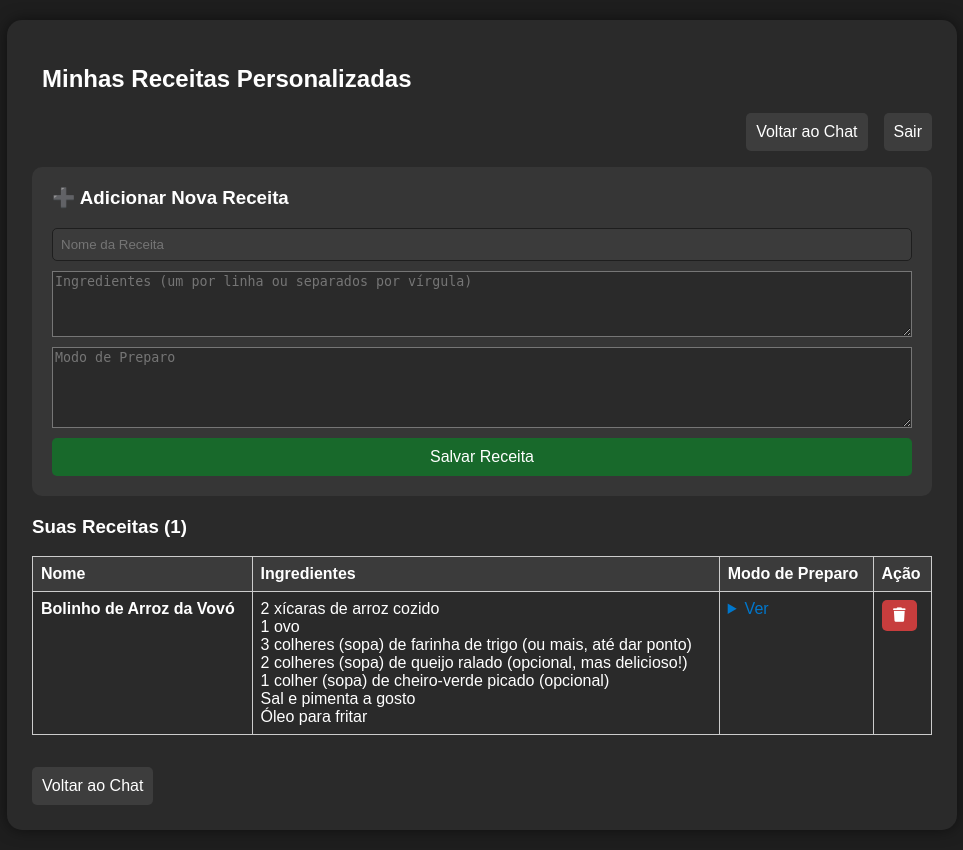
After one commit to augusto-vargas/chatbot-receitas, a Flask app: page /minhas-receitas in a window 1280 px wide. The commit adds this page. Shown: the whole page, without its empty margins (158-1121 px from the left). Run offline with Flask 3, Linux system fonts and the light colour scheme; a user stored in the database is signed in; data comes from the database, SQL or seed files in the repository; both versions use the stored data as it was after the commit.

Commit message:
adicionando novas funcionalidades

```diff
--- a/app.py
+++ b/app.py
@@ -1,31 +1,73 @@
-from flask import Flask, render_template, request, jsonify, redirect, url_for
+from flask import Flask, render_template, request, jsonify, redirect, url_for, session
 import sqlite3
+from functools import wraps
+from werkzeug.security import check_password_hash, generate_password_hash
 
 app = Flask(__name__)
+app.secret_key = "supersecretkey"
 
-# Função para conectar ao banco
+
 def get_db_connection():
+    """Estabelece conexão com o banco de dados SQLite."""
     conn = sqlite3.connect("receitas.db")
     conn.row_factory = sqlite3.Row
     return conn
 
-def buscar_receitas(termo):
+
+def validar_login(username, password):
+    """Valida credenciais do usuário."""
     conn = get_db_connection()
     cursor = conn.cursor()
-    cursor.execute("""
-        SELECT nome, ingredientes, modo_preparo
-        FROM receitas
-        WHERE nome LIKE ?
-    """, (f"%{termo}%",))
-    resultados = cursor.fetchall()
+    cursor.execute("SELECT password_hash FROM usuarios WHERE username = ?", (username,))
+    resultado = cursor.fetchone()
     conn.close()
-    return resultados
+
+    return check_password_hash(resultado[0], password) if resultado else False
+
+
+def obter_user_id(username):
+    """Obtém o ID do usuário pelo username."""
+    conn = get_db_connection()
+    cursor = conn.cursor()
+    cursor.execute("SELECT id FROM usuarios WHERE username = ?", (username,))
+    resultado = cursor.fetchone()
+    conn.close()
+    return resultado[0] if resultado else None
+
+
+def buscar_receitas(termo):
+    """Busca receitas por nome."""
+    conn = get_db_connection()
+    cursor = conn.cursor()
+    cursor.execute(
+        "SELECT nome, ingredientes, modo_preparo FROM receitas WHERE nome LIKE ?",
+        (f"%{termo}%",)
+    )
+    receitas = cursor.fetchall()
+    conn.close()
+    return receitas
+
+
+def login_required(f):
+    """Decorator que protege rotas que exigem autenticação."""
+    @wraps(f)
+    def decorated_function(*args, **kwargs):
+        if not session.get("user"):
+            return redirect(url_for("login", next=request.path))
+        return f(*args, **kwargs)
+    return decorated_function
+
+
 
 @app.route("/")
+@login_required
 def index():
-    return render_template("index.html")
+    username = session.get("user")
+    return render_template("index.html", username=username)
+
 
 @app.route("/chat", methods=["POST"])
+@login_required
 def chat():
     user_message = request.json.get("message").lower()
     receitas = buscar_receitas(user_message)
@@ -41,41 +83,27 @@ def chat():
     detalhes = f"🍴 {receita['nome']}\nIngredientes: {receita['ingredientes']}\nModo de preparo: {receita['modo_preparo']}"
     return jsonify({"reply": detalhes})
 
-# -------------------------------
-# ROTA PARA LISTA DE RECEITAS
-# -------------------------------
 
 @app.route("/lista", methods=["GET", "POST"])
+@login_required
 def lista():
     conn = get_db_connection()
     cursor = conn.cursor()
 
-    # Paginação
     page = int(request.args.get("page", 1))
-    per_page = 10
-    offset = (page - 1) * per_page
-
     search = request.args.get("search", "").strip()
+    per_page, offset = 10, (page - 1) * 10
 
     if request.method == "POST":
-        nome = request.form["nome"]
-        ingredientes = request.form["ingredientes"]
-        modo_preparo = request.form["modo_preparo"]
-
-        cursor.execute("""
-            INSERT INTO receitas (nome, ingredientes, modo_preparo)
-            VALUES (?, ?, ?)
-        """, (nome, ingredientes, modo_preparo))
+        cursor.execute(
+            "INSERT INTO receitas (nome, ingredientes, modo_preparo) VALUES (?, ?, ?)",
+            (request.form["nome"], request.form["ingredientes"], request.form["modo_preparo"])
+        )
         conn.commit()
-
         return redirect(url_for("lista"))
 
-    # Contar total de receitas (com ou sem filtro)
     if search:
-        cursor.execute(
-            "SELECT COUNT(*) FROM receitas WHERE nome LIKE ?",
-            (f"%{search}%",)
-        )
+        cursor.execute("SELECT COUNT(*) FROM receitas WHERE nome LIKE ?", (f"%{search}%",))
         total = cursor.fetchone()[0]
         cursor.execute(
             "SELECT * FROM receitas WHERE nome LIKE ? ORDER BY nome ASC LIMIT ? OFFSET ?",
@@ -90,13 +118,131 @@ def lista():
     conn.close()
 
     total_pages = (total + per_page - 1) // per_page
+    return render_template("lista.html", receitas=receitas, page=page, total_pages=total_pages)
 
-    return render_template(
-        "lista.html",
-        receitas=receitas,
-        page=page,
-        total_pages=total_pages
+
+@app.route("/login", methods=["GET", "POST"])
+def login():
+    next_page = request.args.get("next") or request.form.get("next") or url_for("index")
+
+    if request.method == "POST":
+        username = request.form.get("username", "").strip()
+        password = request.form.get("password", "").strip()
+
+        if validar_login(username, password):
+            session["user"] = username
+            return redirect(next_page)
+
+        return render_template("login.html", error="Usuário ou senha incorretos", next=next_page)
+
+    return render_template("login.html", next=next_page)
+
+
+@app.route("/register", methods=["GET", "POST"])
+def register():
+    if request.method == "POST":
+        username = request.form.get("username", "").strip()
+        password = request.form.get("password", "").strip()
+        password_confirm = request.form.get("password_confirm", "").strip()
+
+        if not username or len(username) < 3:
+            return render_template("register.html", error="Usuário deve ter pelo menos 3 caracteres")
+
+        if not password or len(password) < 6:
+            return render_template("register.html", error="Senha deve ter pelo menos 6 caracteres")
+
+        if password != password_confirm:
+            return render_template("register.html", error="As senhas não coincidem")
+
+        conn = get_db_connection()
+        cursor = conn.cursor()
+
+        try:
+            hashed_password = generate_password_hash(password)
+            cursor.execute(
+                "INSERT INTO usuarios (username, password_hash) VALUES (?, ?)",
+                (username, hashed_password)
+            )
+            conn.commit()
+            conn.close()
+            return render_template("register.html", success="✓ Conta criada com sucesso! Faça login para continuar.")
+        except sqlite3.IntegrityError:
+            conn.close()
+            return render_template("register.html", error="Este usuário já existe. Tente outro nome.")
+        except Exception as e:
+            conn.close()
+            return render_template("register.html", error=f"Erro ao registrar: {str(e)}")
+
+    return render_template("register.html")
+
+
+@app.route("/minhas-receitas", methods=["GET", "POST"])
+@login_required
+def minhas_receitas():
+    username = session.get("user")
+    user_id = obter_user_id(username)
+
+    if not user_id:
+        return redirect(url_for("login"))
+
+    conn = get_db_connection()
+    cursor = conn.cursor()
+    erro = None
+
+    if request.method == "POST":
+        nome = request.form.get("nome", "").strip()
+        ingredientes = request.form.get("ingredientes", "").strip()
+        modo_preparo = request.form.get("modo_preparo", "").strip()
+
+        if not nome or not ingredientes or not modo_preparo:
+            erro = "Todos os campos são obrigatórios"
+        else:
+            try:
+                cursor.execute(
+                    "INSERT INTO receitas_personalizadas (user_id, nome, ingredientes, modo_preparo) VALUES (?, ?, ?, ?)",
+                    (user_id, nome, ingredientes, modo_preparo)
+                )
+                conn.commit()
+            except Exception as e:
+                erro = f"Erro ao salvar receita: {str(e)}"
+
+    cursor.execute(
+        "SELECT id, nome, ingredientes, modo_preparo, criado_em FROM receitas_personalizadas WHERE user_id = ? ORDER BY criado_em DESC",
+        (user_id,)
     )
+    minhas_receitas_list = cursor.fetchall()
+    conn.close()
+
+    return render_template("minhas_receitas.html", receitas=minhas_receitas_list, erro=erro)
+
+
+@app.route("/deletar-receita/<int:receita_id>", methods=["POST"])
+@login_required
+def deletar_receita(receita_id):
+    username = session.get("user")
+    user_id = obter_user_id(username)
+
+    conn = get_db_connection()
+    cursor = conn.cursor()
+
+    cursor.execute(
+        "SELECT id FROM receitas_personalizadas WHERE id = ? AND user_id = ?",
+        (receita_id, user_id)
+    )
+
+    if cursor.fetchone():
+        cursor.execute("DELETE FROM receitas_personalizadas WHERE id = ?", (receita_id,))
+        conn.commit()
+
+    conn.close()
+    return redirect(url_for("minhas_receitas"))
+
+
+@app.route("/logout")
+def logout():
+    session.pop("user", None)
+    return redirect(url_for("login"))
+
 
 if __name__ == "__main__":
     app.run(debug=True)
--- a/requirements.txt
+++ b/requirements.txt
@@ -1,2 +1,2 @@
 flask
-sqlite3
+werkzeug
--- a/static/script.js
+++ b/static/script.js
@@ -1,60 +1,64 @@
+// Handles sending messages to the backend and updating the chat UI.
 async function sendMessage() {
-  let message = document.getElementById("message").value;
+  const inputEl = document.getElementById("message");
+  const chatBox = document.getElementById("chat-box");
+  const message = inputEl && inputEl.value.trim();
   if (!message) return;
 
-  let chatBox = document.getElementById("chat-box");
-
-  // Mostrar mensagem do usuário
-  chatBox.innerHTML += `<p class="user"><b>Você:</b> ${message}</p>`;
+  chatBox.insertAdjacentHTML('beforeend', `<p class="user"><b>Você:</b> ${message}</p>`);
   chatBox.scrollTop = chatBox.scrollHeight;
 
-  // Enviar para o backend
-  let response = await fetch("/chat", {
+  const res = await fetch("/chat", {
     method: "POST",
     headers: { "Content-Type": "application/json" },
-    body: JSON.stringify({ message: message }),
+    body: JSON.stringify({ message })
   });
 
-  let data = await response.json();
+  const data = await res.json();
+  chatBox.insertAdjacentHTML('beforeend', `<p class="bot"><b>Bot:</b> ${data.reply}</p>`);
+  chatBox.scrollTop = chatBox.scrollHeight;
+  inputEl.value = "";
+}
 
-  // Mostrar resposta do bot
-  chatBox.innerHTML += `<p class="bot"><b>Bot:</b> ${data.reply}</p>`;
+// Display welcome message with username and tips.
+function showWelcomeMessage() {
+  const chatBox = document.getElementById("chat-box");
+  const username = chatBox && chatBox.getAttribute("data-username");
+
+  if (!chatBox || !username) return;
+
+  const welcome = `
+    <p class="bot"><b>Bot:</b> Olá, ${username}! 👋 Bem-vindo ao ChefBot.</p>
+    <p class="bot"><b>Bot:</b> Aqui você pode buscar receitas digitando:</p>
+    <p class="bot">• Um ingrediente (ex: "frango", "tomate")</p>
+    <p class="bot">• O nome de uma receita (ex: "sushi", "pizza")</p>
+    <p class="bot">Explore a biblioteca completa em "Lista de Ingredientes" ou crie suas próprias receitas em "Minhas Receitas". Bom apetite! 🍳</p>
+  `;
+
+  chatBox.insertAdjacentHTML('beforeend', welcome);
   chatBox.scrollTop = chatBox.scrollHeight;
+}
 
-  // Limpar input
-  document.getElementById("message").value = "";
-}
-// Enter
+// Single DOM-ready entry point: wire UI controls.
 document.addEventListener("DOMContentLoaded", () => {
   const input = document.getElementById("message");
   const sendBtn = document.getElementById("send-btn");
+  const listaBtn = document.getElementById("lista-btn");
+  const chatBtn = document.getElementById("chat-btn");
+
+  showWelcomeMessage();
 
   if (input && sendBtn) {
-    input.addEventListener("keydown", function (event) {
-      // Envia ao pressionar Enter (sem Shift)
-      if (event.key === "Enter" && !event.shiftKey) {
-        event.preventDefault();
+    // Enter submits (without Shift)
+    input.addEventListener("keydown", (ev) => {
+      if (ev.key === "Enter" && !ev.shiftKey) {
+        ev.preventDefault();
         sendBtn.click();
       }
     });
+    sendBtn.addEventListener("click", sendMessage);
   }
+
+  if (listaBtn) listaBtn.addEventListener("click", () => window.location.href = "lista");
+  if (chatBtn) chatBtn.addEventListener("click", () => window.location.href = "/");
 });
-
-// Redirecionar para página de lista
-document.addEventListener("DOMContentLoaded", () => {
-  const listaBtn = document.getElementById("lista-btn");
-  if (listaBtn) {
-    listaBtn.addEventListener("click", () => {
-      window.location.href = "lista";
-    });
-  }
-});
-
-document.addEventListener("DOMContentLoaded", () => {
-  const chatBtn = document.getElementById("chat-btn");
-  if (chatBtn) {
-    chatBtn.addEventListener("click", () => {
-      window.location.href = "/";
-    });
-  }
-});
--- a/static/style.css
+++ b/static/style.css
@@ -12,10 +12,12 @@ body {
 .container {
   padding: 25px;
   border-radius: 15px;
-  width: 500px;
+  width: 90%;
+  max-width: 500px;
   display: flex;
   flex-direction: column;
-  align-items: end;
+  align-items: center;
+  margin: 20px auto;
 }
 
 .chat-content {
@@ -30,8 +32,10 @@ body {
   background: #2a2a2a;
   padding: 25px;
   border-radius: 15px;
-  width: 100vh;
+  width: 95%;
+  max-width: 900px;
   box-shadow: 0 0 15px rgba(0, 0, 0, 0.5);
+  margin: 20px auto;
 }
 
 h2 {
@@ -39,6 +43,7 @@ h2 {
 }
 
 .chat-box {
+  max-height: 50vh;
   height: 400px;
   overflow-y: auto;
   border: 2px solid #1e1e1e;
@@ -131,6 +136,31 @@ textarea {
   margin-bottom: 15px;
 }
 
+/* Utility classes for forms and layout */
+.card {
+  background: #363636;
+  padding: 20px;
+  border-radius: 10px;
+  margin-bottom: 1.25em;
+}
+
+.form-column {
+  display: flex;
+  flex-direction: column;
+  gap: 10px;
+}
+
+.form-actions {
+  display: flex;
+  gap: 10px;
+  justify-content: flex-end;
+}
+
+.alert-error { color: #ffb3b3; }
+.alert-success { color: #b3ffb3; }
+
+.top-actions { display:flex; justify-content:flex-end; margin-bottom:1em; gap:1em; }
+
 .tabela-receitas {
   width: 100%;
   border-collapse: collapse;
@@ -190,6 +220,31 @@ textarea {
   font-weight: 500;
 }
 
+/* Responsive rules */
+@media (max-width: 900px) {
+  .lista-container { padding: 20px; }
+  .container { padding: 20px; }
+  .chat-box { height: 360px; }
+}
+
+@media (max-width: 600px) {
+  /* Make chat area full-width and stack inputs */
+  .container { max-width: 100%; width: 95%; padding: 16px; }
+  .chat-content { padding: 16px; }
+  .chat-box { height: 45vh; max-height: 45vh; }
+  .input-area { flex-direction: column; }
+  .input-area input { width: 100%; }
+  .input-area button { width: 100%; }
+
+  /* Readability for lists */
+  .lista-container { padding: 16px; }
+  .tabela-receitas td, .tabela-receitas th { padding: 0.4em; font-size: 0.95em; }
+
+  /* Form layout */
+  .form-actions { justify-content: stretch; }
+  .form-actions .secondary-button, .form-actions button { flex: 1; }
+}
+
 .search-form {
   display: flex;
   justify-content: flex-end;
@@ -219,3 +274,18 @@ textarea {
 .search-btn:hover {
   background: #1e8035;
 }
+
+.delete-btn {
+  padding: 0.5em 0.8em;
+  background: #c73d3d;
+  color: #fff;
+  border-radius: 5px;
+  border: none;
+  cursor: pointer;
+  font-size: 0.9em;
+  transition: background 0.2s;
+}
+
+.delete-btn:hover {
+  background: #a02a2a;
+}
--- a/templates/index.html
+++ b/templates/index.html
@@ -9,17 +9,19 @@
     <div class="container">
       <div class="top-bar">
         <button id="lista-btn">Lista de Ingredientes</button>
+        <a href="{{ url_for('minhas_receitas') }}" class="secondary-button">Minhas Receitas</a>
+        <a href="{{ url_for('logout') }}" class="secondary-button">Sair</a>
       </div>
       <div class="chat-content">
         <h2>🧑‍🍳 ChefBot</h2>
-        <div id="chat-box" class="chat-box"></div>
+        <div id="chat-box" class="chat-box" data-username="{{ username }}"></div>
         <div class="input-area">
           <input
             type="text"
             id="message"
             placeholder="Digite um ingrediente ou receita..."
           />
-          <button id="send-btn" onclick="sendMessage()">Enviar</button>
+          <button id="send-btn">Enviar</button>
         </div>
       </div>
     </div>
--- a/templates/lista.html
+++ b/templates/lista.html
@@ -14,6 +14,10 @@
       <div class="title">
         <i class="fa-solid fa-book"></i>
         <h2>Receitas Cadastradas</h2>
+      </div>
+      <div class="top-actions">
+        <a href="{{ url_for('minhas_receitas') }}" class="secondary-button">Minhas Receitas</a>
+        <a href="{{ url_for('logout') }}" class="secondary-button">Sair</a>
       </div>
       <form method="get" class="search-form">
         <input
--- /dev/null
+++ b/templates/minhas_receitas.html
@@ -0,0 +1,85 @@
+<!DOCTYPE html>
+<html lang="pt-BR">
+  <head>
+    <meta charset="UTF-8" />
+    <title>Minhas Receitas</title>
+    <link rel="stylesheet" href="/static/style.css" />
+    <link
+      rel="stylesheet"
+      href="https://cdnjs.cloudflare.com/ajax/libs/font-awesome/6.4.2/css/all.min.css"
+    />
+  </head>
+  <body>
+    <div class="lista-container">
+      <div class="title">
+        <i class="fa-solid fa-chef"></i>
+        <h2>Minhas Receitas Personalizadas</h2>
+      </div>
+      <div class="top-actions">
+        <a href="{{ url_for('index') }}" class="secondary-button">Voltar ao Chat</a>
+        <a href="{{ url_for('logout') }}" class="secondary-button">Sair</a>
+      </div>
+
+      <div class="card">
+        <h3 style="margin-top:0;">➕ Adicionar Nova Receita</h3>
+        {% if erro %}
+        <p class="alert-error">{{ erro }}</p>
+        {% endif %}
+
+        <form method="post">
+          <div class="form-column">
+            <input type="text" name="nome" placeholder="Nome da Receita" maxlength="100" required />
+            <textarea name="ingredientes" placeholder="Ingredientes (um por linha ou separados por vírgula)" rows="4" required></textarea>
+            <textarea name="modo_preparo" placeholder="Modo de Preparo" rows="5" required></textarea>
+            <button type="submit" style="width:100%">Salvar Receita</button>
+          </div>
+        </form>
+      </div>
+
+      <!-- Lista de receitas do usuário -->
+      <div class="receitas-lista">
+        {% if receitas %}
+        <h3>Suas Receitas ({{ receitas|length }})</h3>
+        <table class="tabela-receitas">
+          <thead>
+            <tr>
+              <th>Nome</th>
+              <th>Ingredientes</th>
+              <th>Modo de Preparo</th>
+              <th>Ação</th>
+            </tr>
+          </thead>
+          <tbody>
+            {% for receita in receitas %}
+            <tr>
+              <td><strong>{{ receita['nome'] }}</strong></td>
+              <td style="white-space: pre-wrap;">{{ receita['ingredientes'] }}</td>
+              <td>
+                <details>
+                  <summary>Ver</summary>
+                  <p style="white-space: pre-wrap;">{{ receita['modo_preparo'] }}</p>
+                </details>
+              </td>
+              <td>
+                <form method="post" action="{{ url_for('deletar_receita', receita_id=receita['id']) }}" style="display:inline;">
+                  <button type="submit" class="delete-btn" onclick="return confirm('Tem certeza que deseja deletar esta receita?');">
+                    <i class="fa-solid fa-trash"></i>
+                  </button>
+                </form>
+              </td>
+            </tr>
+            {% endfor %}
+          </tbody>
+        </table>
+        {% else %}
+        <p style="text-align: center; font-size: 1.1em; color: #aaa;">
+          📝 Você ainda não tem receitas personalizadas. Crie sua primeira receita acima!
+        </p>
+        {% endif %}
+      </div>
+
+      <button id="chat-btn" class="secondary-button" style="margin-top: 2em;">Voltar ao Chat</button>
+    </div>
+    <script src="/static/script.js"></script>
+  </body>
+</html>
```
Also changed, not shown: setup_db.py (+11 -17 lines), setup_receitas_personalizadas.py (added, +20 -0 lines), setup_users_db.py (added, +28 -0 lines), templates/login.html (added, +36 -0 lines), templates/register.html (added, +39 -0 lines), README.md (added), receitas.db.
